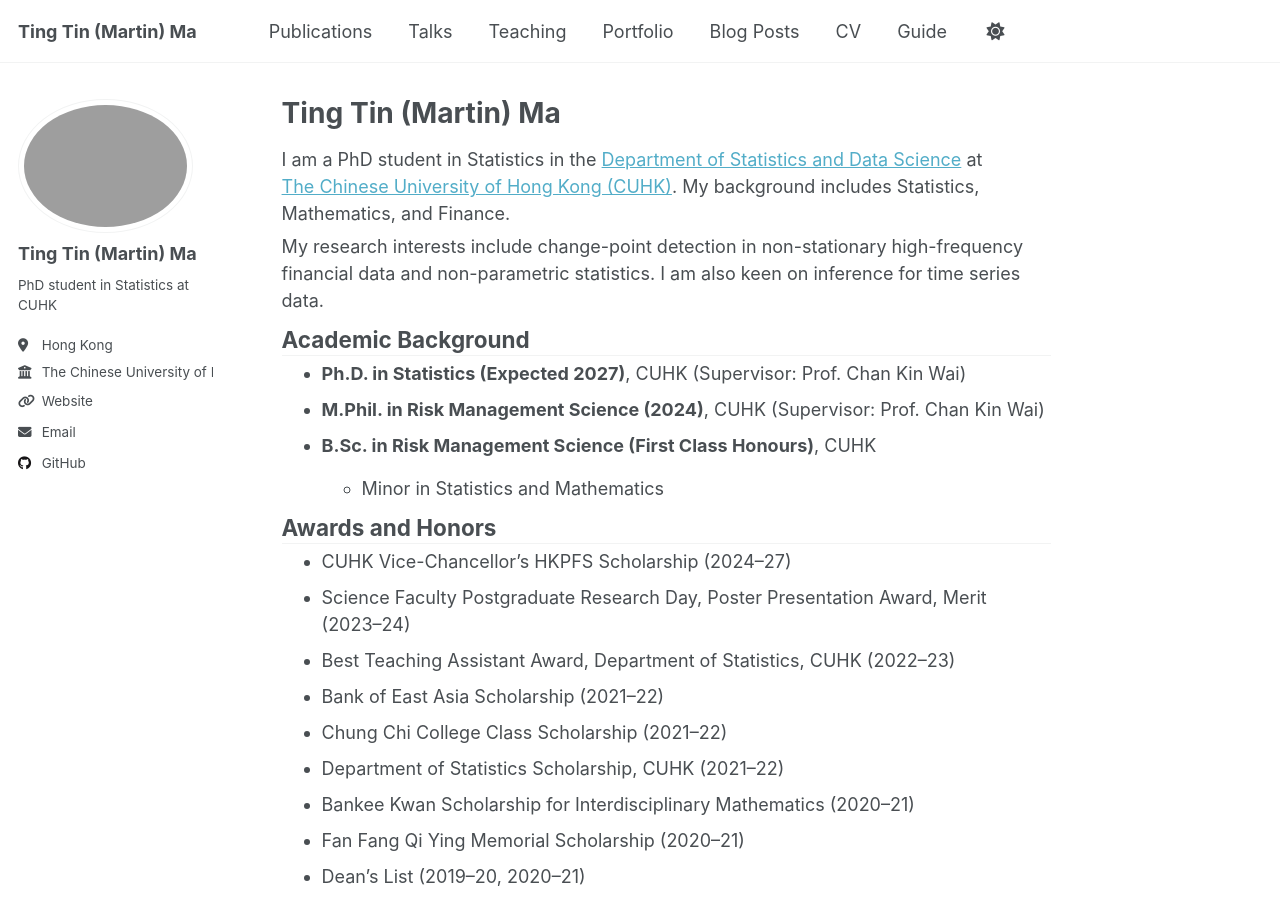
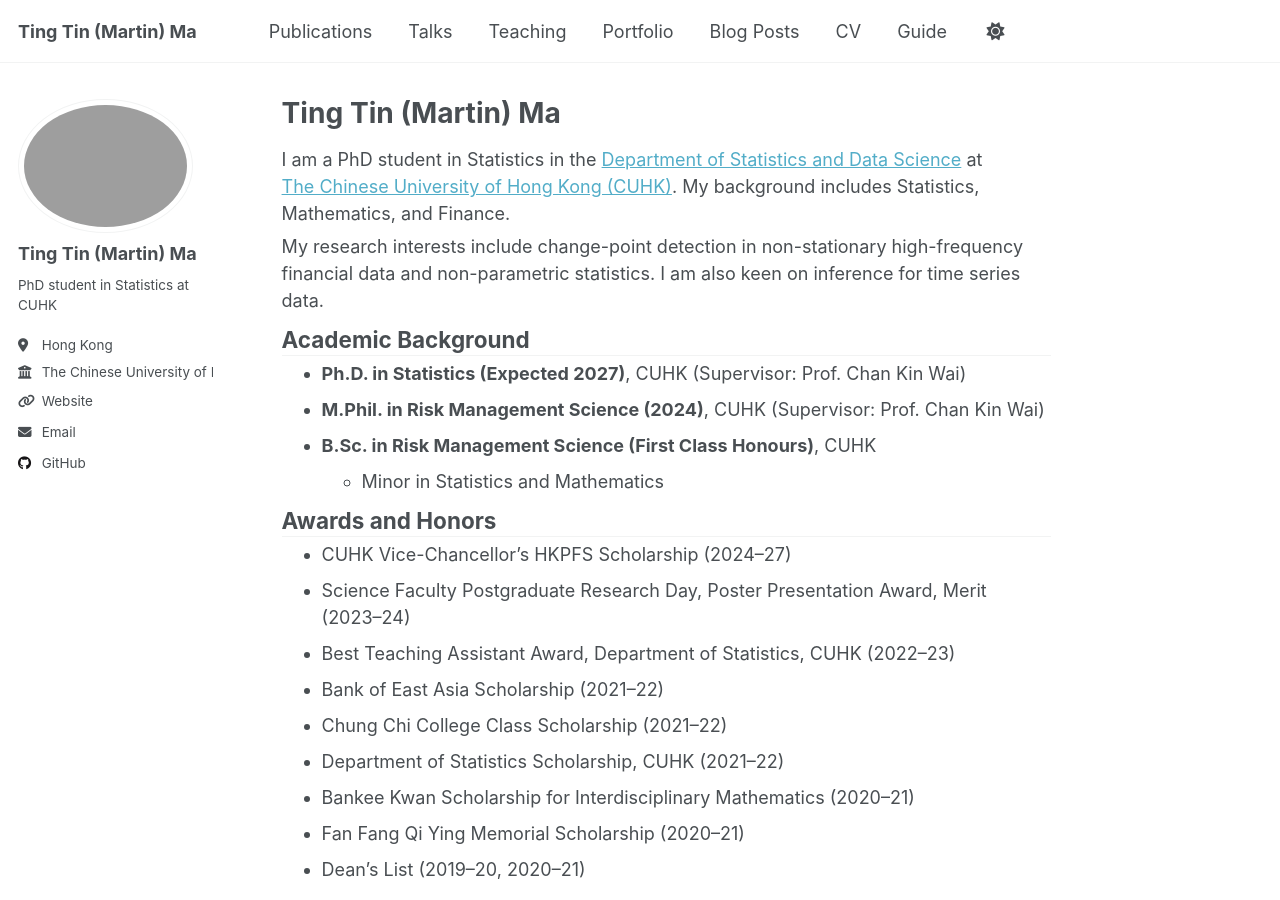
Before and after one commit to martinmtt0902/martinmtt0902.github.io, a Jekyll site: the page built from _pages/about.md, in a window 1280 px wide and 900 px high. Built offline with Jekyll 4.4.1, drawn with Linux system fonts in a browser that asks for light colours; a script that is not in the unit is left out.

Commit message:
Update about.md

```diff
--- a/_pages/about.md
+++ b/_pages/about.md
@@ -19,7 +19,7 @@ My research interests include change-point detection in non-stationary high-freq
   <li><strong>M.Phil. in Risk Management Science (2024)</strong>, CUHK (Supervisor: Prof. Chan Kin Wai)</li>
   <li><strong>B.Sc. in Risk Management Science (First Class Honours)</strong>, CUHK
       <ul>
-        <li style="list-style-type: none; height: 0.4rem;"></li>
+        <li style="list-style-type: none; height: 0rem;"></li>
         <li>Minor in Statistics and Mathematics</li>
       </ul>
   </li>
```
